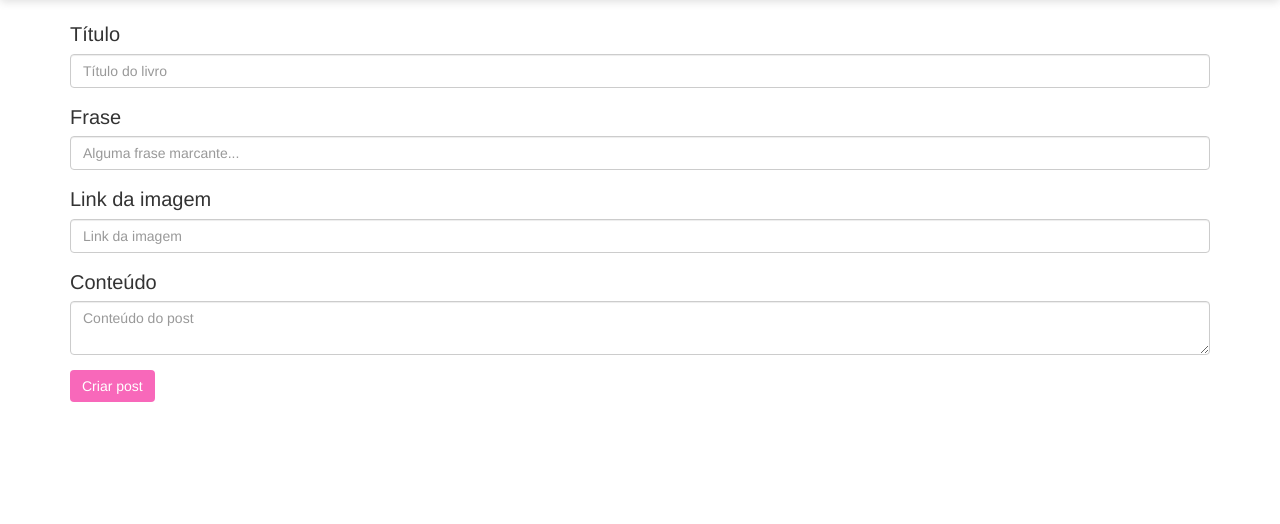
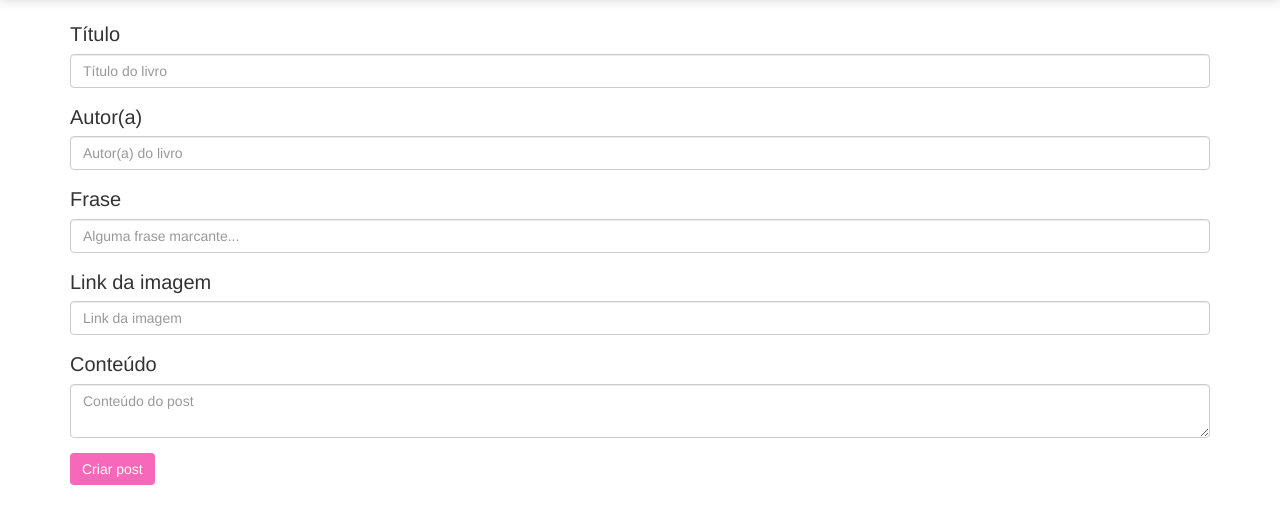
Before and after one commit to alinnegsz/flask_python, a Flask app: page /adicionar in a window 1280 px wide. Shown: the part 50-574 px from the top of the page. Run offline with Flask 2, Linux system fonts and the light colour scheme; some libraries are stand-ins or nearby versions.

Commit message:
alterando template

```diff
--- a/application.py
+++ b/application.py
@@ -33,17 +33,15 @@ def post(post_id):
 def adicionar():
     if request.method == 'POST':
         titulo = request.form['titulo']
+        autor = request.form['autor']
         frase = request.form['frase']
         link_imagem = request.form['link_imagem']
         conteudo = request.form['conteudo']
 
-        if not titulo:
-            flash('Insira um título')
-        else:
-            conexao = get_db_connection()
-            conexao.execute('INSERT INTO posts (titulo, conteudo, frase, link_imagem) VALUES (?, ?, ?, ?)', (titulo, conteudo, frase, link_imagem))
-            conexao.commit()
-            conexao.close()
-            return redirect(url_for('index'))
+        conexao = get_db_connection()
+        conexao.execute('INSERT INTO posts (titulo, conteudo, frase, link_imagem, autor) VALUES (?, ?, ?, ?, ?)', (titulo, conteudo, frase, link_imagem, autor))
+        conexao.commit()
+        conexao.close()
+        return redirect(url_for('index'))
 
     return render_template('adicionar.html')
--- a/exemplo_flask/pyvenv.cfg
+++ /dev/null
@@ -1,3 +0,0 @@
-home = C:\Users\win\AppData\Local\Programs\Python\Python310
-include-system-site-packages = false
-version = 3.10.8
--- a/schema.sql
+++ b/schema.sql
@@ -4,6 +4,7 @@ CREATE TABLE posts (
     id INTEGER PRIMARY KEY AUTOINCREMENT,
     data_postagem TIMESTAMP NOT NULL DEFAULT CURRENT_TIMESTAMP,
     titulo TEXT NOT NULL,
+    autor TEXT NOT NULL,
     conteudo TEXT NOT NULL,
     frase TEXT NOT NULL,
     link_imagem TEXT NOT NULL
--- a/templates/adicionar.html
+++ b/templates/adicionar.html
@@ -7,6 +7,11 @@
         <label for="titulo">Título</label>
         <input required type="text" name="titulo" placeholder="Título do livro" class="form-control"
             value="{{ request.form['titulo'] }}"></input>
+    </div>
+    <div class="form-group">
+        <label for="autor">Autor(a)</label>
+        <input required type="text" name="autor" placeholder="Autor(a) do livro" class="form-control"
+            value="{{ request.form['autor'] }}"></input>
     </div>
 
     <div class="form-group">
--- a/templates/post.html
+++ b/templates/post.html
@@ -13,6 +13,7 @@
                 "{{ post['frase'] }}"
             </div>
         </div>
+        <p>Autor(a): {{ post['autor'] }} </p>
         <p>{{ post['conteudo'] }} </p>
 
         <h6>{{ post['data_postagem'] }}</h6>
```
Also changed, not shown: iniciar_db.py (+5 -4 lines), templates/index.html (+8 -3 lines), blog.db (added), 2 other files.
